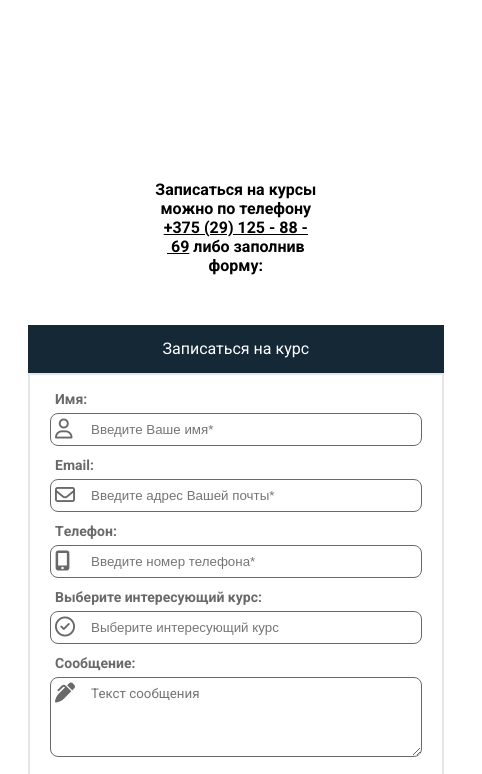
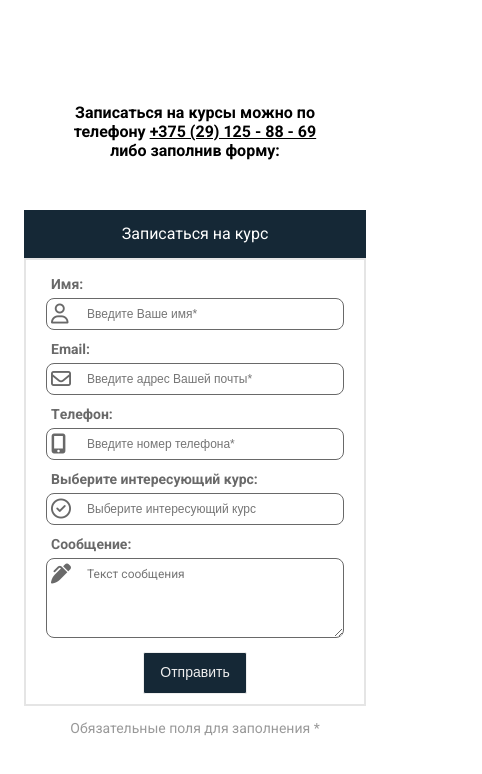
Before and after one commit to Burbuha/burbuha.github.io, a plain HTML site: page contacts.html in a window 390 px wide. Shown: the part 964-1738 px from the top of the page, 482 px wide, since content can reach past the window. Drawn offline with nearby package versions, Linux system fonts and the light colour scheme; a web font is replaced by a local one.

Commit message:
исправила contact

```diff
--- a/contacts.html
+++ b/contacts.html
@@ -221,7 +221,7 @@
             <iframe
               src="https://yandex.ru/map-widget/v1/?um=constructor%3A3c5175bc732bb4dcfe20ed2fbd87b426531a5988e9e6cf7b26587cf4ff0d56d3&amp;source=constructor"
               class="location__map"
-               ></iframe>
+            ></iframe>
           </section>
 
           <section class="sign-up">
@@ -233,7 +233,7 @@
               либо заполнив форму:
             </h4>
 
-            <form class="form">
+            <form class="form" action="mailto:burbovskaja@gmail.com">
               <fieldset>
                 <legend class="form-legend">Записаться на курс</legend>
                 <div class="container">
@@ -336,10 +336,6 @@
 
                   <!-- Send Button -->
                   <div class="form-group">
-                    <label
-                      class="form-group__label-text"
-                      for="singlebutton"
-                    ></label>
                     <div class="form-group__row-btn">
                       <input
                         type="submit"
--- a/styles/styles.css
+++ b/styles/styles.css
@@ -965,7 +965,7 @@ fieldset {
   }
   .content,
   .our-courses {
-    width: 100%;
+    width: auto;
   }
   .container-news {
     flex-direction: row;
@@ -1131,9 +1131,6 @@ fieldset {
   .description {
     width: 100%;
   }
-  .sign-up__header {
-    padding: 0 150px;
-  }
   .container {
     padding: 5px 20px;
   }
@@ -1165,9 +1162,7 @@ fieldset {
   .news__notice {
     font-size: 14px;
   }
-  .location__map {
-    width: 100%;
-  }
+
   .form-group__form-message {
     min-width: 100px;
   }
@@ -1246,10 +1241,25 @@ fieldset {
   .about-us__content {
     text-align: justify;
   }
+  .content {
+    margin: 5px;
+  }
   .contact-wrapper {
     flex-direction: column;
   }
   .contact__block {
+    width: auto;
+  }
+  .location__map {
+    width: 90%;
+    height: 200px;
+  }
+  .sign-up {
+    padding: 0 0 50px;
     width: 100%;
   }
+  .form-group__form-message,
+  .form-group__input-form {
+    font-size: 12px;
+  }
 }
```
